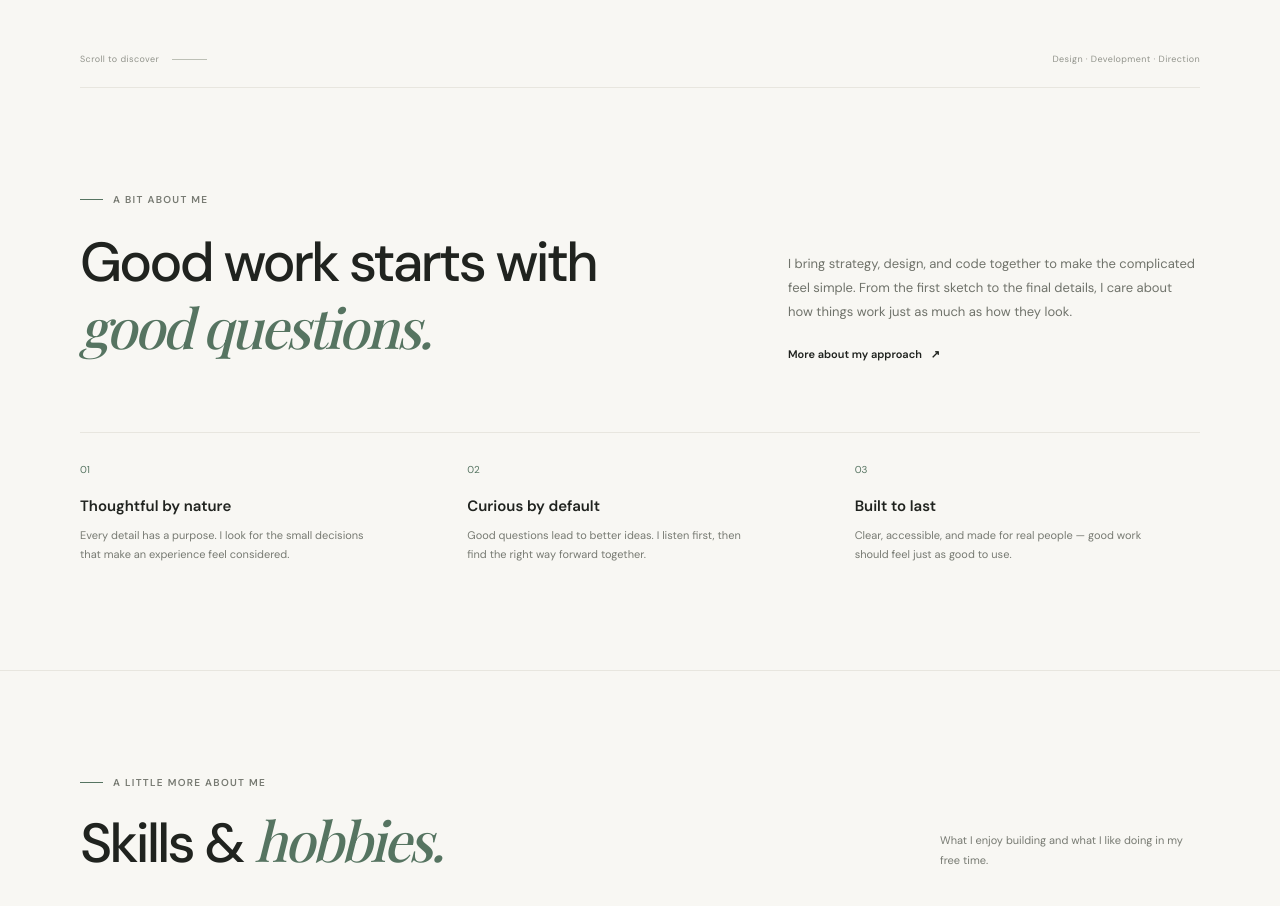
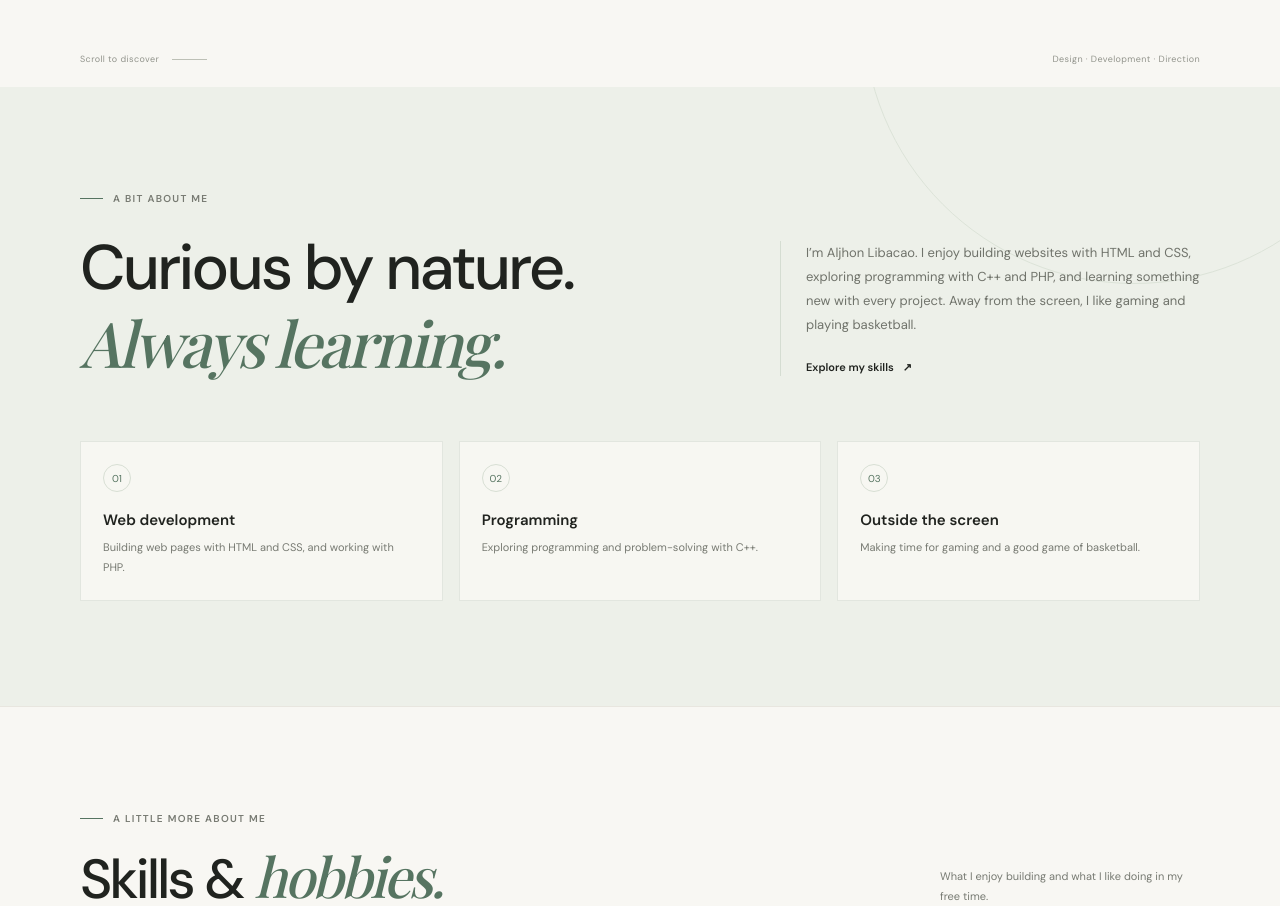
Before and after one commit to aljhon-ai/Libacao-project-1, a plain HTML site: page index.html in a window 1280 px wide. Shown: the part 622-1528 px from the top of the page. Drawn offline with nearby package versions, Linux system fonts and the light colour scheme; a web font is replaced by a local one.

Commit message:
adding about me

```diff
--- a/index.html
+++ b/index.html
@@ -45,31 +45,33 @@
       </div>
     </section>
 
-    <section class="intro section-pad page-width" id="about">
+    <section class="intro section-pad" id="about">
+      <div class="page-width">
         <p class="eyebrow"><span class="eyebrow-line"></span> A bit about me</p>
         <div class="intro-content">
-        <h2>Good work starts with <em>good questions.</em></h2>
+          <h2>Curious by nature.<br><em>Always learning.</em></h2>
           <div class="intro-aside">
-          <p>I bring strategy, design, and code together to make the complicated feel simple. From the first sketch to the final details, I care about how things work just as much as how they look.</p>
-          <a class="text-link" href="#contact">More about my approach <span aria-hidden="true">↗</span></a>
+            <p>I’m Aljhon Libacao. I enjoy building websites with HTML and CSS, exploring programming with C++ and PHP, and learning something new with every project. Away from the screen, I like gaming and playing basketball.</p>
+            <a class="text-link" href="#skills">Explore my skills <span aria-hidden="true">↗</span></a>
           </div>
         </div>
         <div class="values">
           <article class="value-card">
             <span class="value-number">01</span>
-          <h3>Thoughtful by nature</h3>
-          <p>Every detail has a purpose. I look for the small decisions that make an experience feel considered.</p>
+            <h3>Web development</h3>
+            <p>Building web pages with HTML and CSS, and working with PHP.</p>
           </article>
           <article class="value-card">
             <span class="value-number">02</span>
-          <h3>Curious by default</h3>
-          <p>Good questions lead to better ideas. I listen first, then find the right way forward together.</p>
+            <h3>Programming</h3>
+            <p>Exploring programming and problem-solving with C++.</p>
           </article>
           <article class="value-card">
             <span class="value-number">03</span>
-          <h3>Built to last</h3>
-          <p>Clear, accessible, and made for real people — good work should feel just as good to use.</p>
+            <h3>Outside the screen</h3>
+            <p>Making time for gaming and a good game of basketball.</p>
           </article>
+        </div>
       </div>
     </section>
 
--- a/styles.css
+++ b/styles.css
@@ -290,7 +290,28 @@ h2 em {
 }
 
 .intro {
-  border-top: 1px solid var(--line);
+  position: relative;
+  overflow: hidden;
+  background: #edf0e9;
+}
+
+.intro::before {
+  width: 540px;
+  height: 540px;
+  position: absolute;
+  top: -345px;
+  right: -125px;
+  border: 1px solid #dce3d8;
+  border-radius: 50%;
+  content: "";
+}
+
+.intro .page-width {
+  position: relative;
+}
+
+.intro .eyebrow {
+  margin-bottom: 27px;
 }
 
 .intro-content,
@@ -301,12 +322,21 @@ h2 em {
   gap: 90px;
 }
 
+.intro-content {
+  align-items: center;
+  gap: 70px;
+}
+
 .intro h2,
 .section-heading h2,
 .contact-content h2 {
   margin-bottom: 0;
   font-size: clamp(38px, 4.5vw, 55px);
   line-height: 1.17;
+}
+
+.intro h2 {
+  font-size: clamp(44px, 5vw, 63px);
 }
 
 .intro-aside p,
@@ -317,28 +347,50 @@ h2 em {
   line-height: 1.85;
 }
 
+.intro-aside {
+  padding-left: 25px;
+  border-left: 1px solid #d5ddd2;
+}
+
 .values {
   display: grid;
   grid-template-columns: repeat(3, 1fr);
-  gap: 42px;
-  margin-top: 69px;
-  padding-top: 25px;
-  border-top: 1px solid var(--line);
+  gap: 16px;
+  margin-top: 57px;
 }
 
 .value-number {
+  width: 28px;
+  height: 28px;
+  display: grid;
+  place-items: center;
+  border: 1px solid #d8dfd4;
+  border-radius: 50%;
   color: var(--green);
   font-size: 10px;
 }
 
+.value-card {
+  min-height: 158px;
+  padding: 22px;
+  border: 1px solid #e2e6df;
+  background: #f7f7f2;
+  transition: transform 180ms ease, border-color 180ms ease;
+}
+
+.value-card:hover {
+  transform: translateY(-3px);
+  border-color: #b6c5b5;
+}
+
 .value-card h3 {
-  margin: 18px 0 10px;
+  margin: 18px 0 8px;
   font-size: 15px;
   font-weight: 600;
 }
 
 .value-card p {
-  max-width: 290px;
+  max-width: 300px;
   margin-bottom: 0;
   color: #777a72;
   font-size: 11px;
@@ -802,13 +854,18 @@ h2 em {
     gap: 23px;
   }
 
+  .intro-content {
+    gap: 25px;
+  }
+
   .intro-aside {
     max-width: 470px;
+    padding-left: 17px;
   }
 
   .values {
-    gap: 25px;
-    margin-top: 48px;
+    gap: 14px;
+    margin-top: 40px;
   }
 
   .personal-grid {
@@ -877,6 +934,10 @@ h2 em {
     gap: 26px;
   }
 
+  .value-card {
+    min-height: 0;
+  }
+
   .personal-grid {
     grid-template-columns: 1fr;
   }
```
Lines whose indentation alone changed are shown as unchanged.
